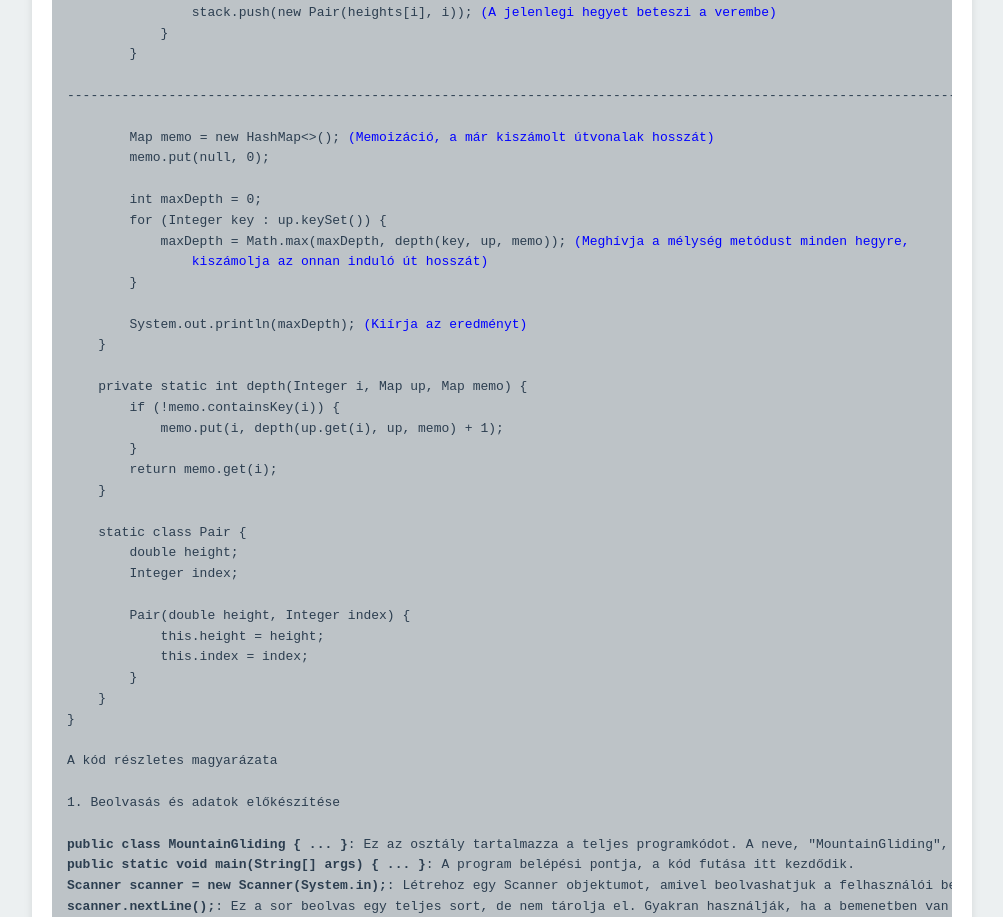
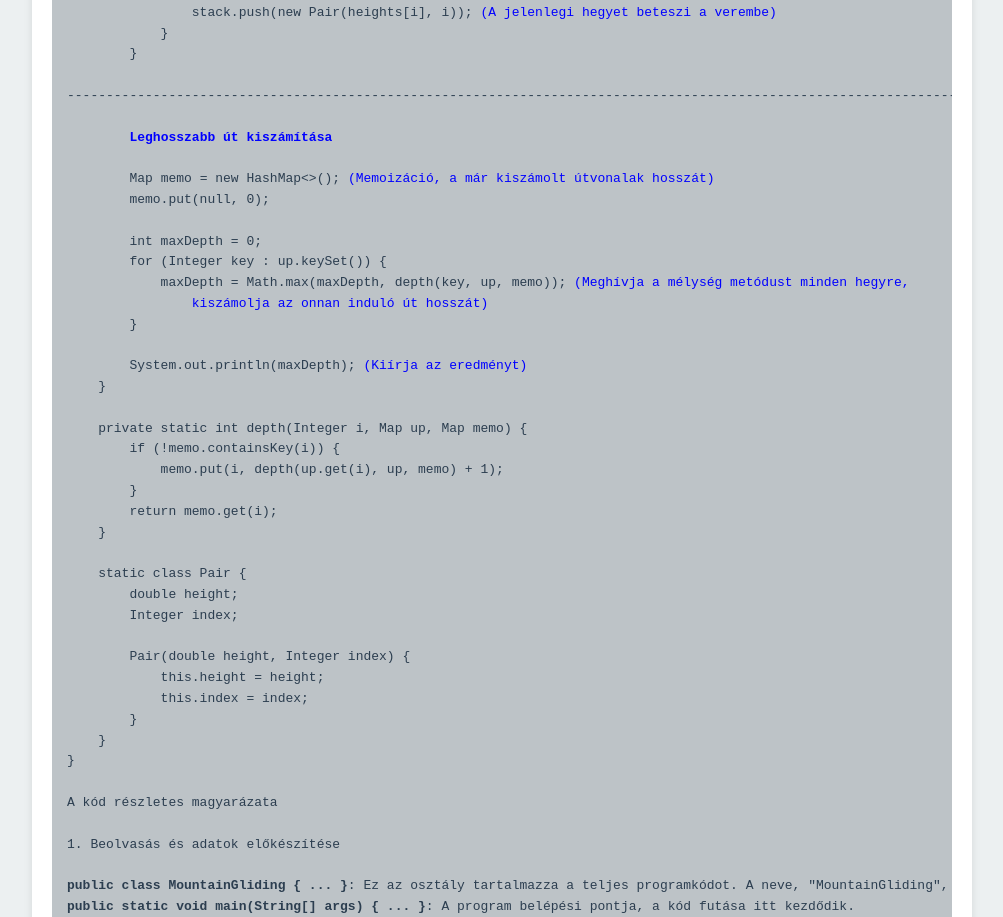
Before and after one commit to vargamonika/Main, a plain HTML site: page MountainRange.html in a window 1280 px wide. Shown: the part 3561-4478 px from the top of the page, without its empty margins (138-1141 px from the left). Drawn offline with Linux system fonts and the light colour scheme.

Commit message:
Update MountainRange.html

```diff
--- a/MountainRange.html
+++ b/MountainRange.html
@@ -191,6 +191,8 @@ public class MountainGliding {
 
 ----------------------------------------------------------------------------------------------------------------------------------------------------------------------
 
+        <span style="color: blue;font-weight: bold;">Leghosszabb út kiszámítása</span style="color: blue;font-weight: bold;">
+
         Map<Integer, Integer> memo = new HashMap<>(); <span style="color: blue;">(Memoizáció, a már kiszámolt útvonalak hosszát)</span style="color: blue;">
         memo.put(null, 0);
 
```
